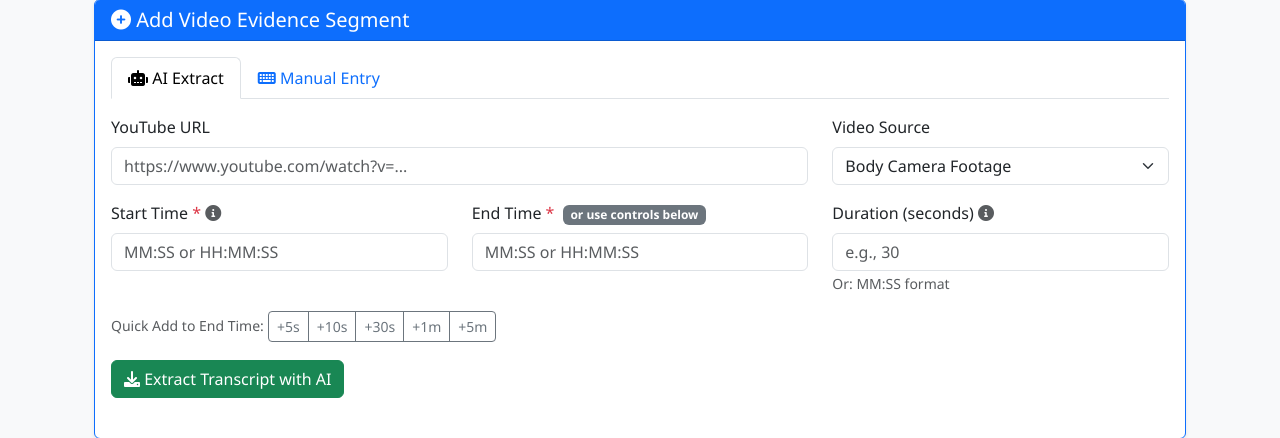
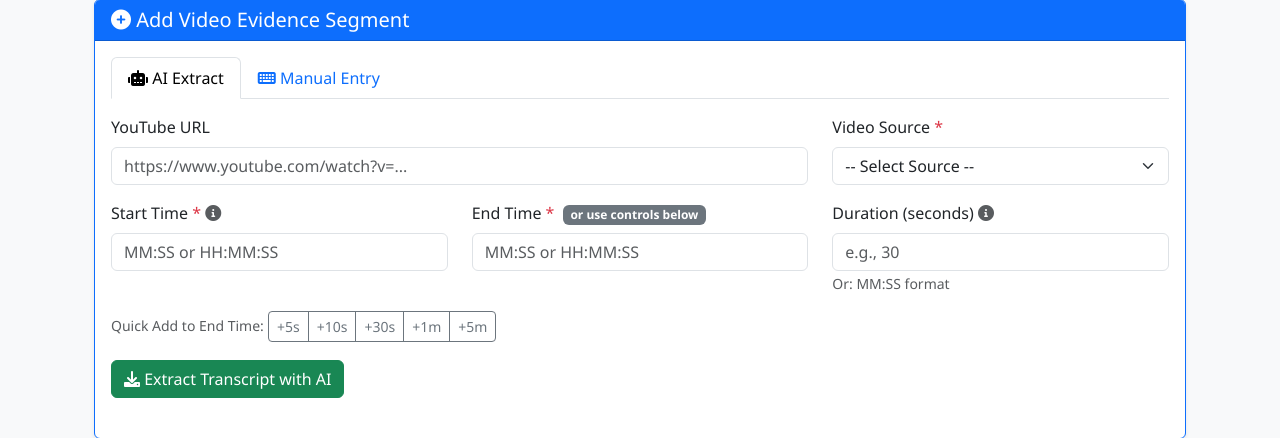
Before and after one commit to LaylaAddi/1983, a Django app: page /documents/1/evidence/ in a window 1280 px wide. Shown: the part 1046-1484 px from the top of the page. Run offline with Django 4.2, Linux system fonts and the light colour scheme; a user stored in the database is signed in; tables that the repository leaves empty hold one stand-in row (values such as "Sample post"); parts of the project's set-up code (start-up, migrations or seed data) failed here and were passed over; some libraries are stand-ins or nearby versions.

Commit message:
Add required video source selection with validation
Changes:
- Add blank "-- Select Source --" option as default to both dropdowns
- Add red asterisk (*) to indicate field is required
- Add validation in extractNewSegment() to check source is selected
- Add validation in addManualSegment() to check source is selected
- Show error message if user tries to submit without selecting source

Users must now consciously choose video source type before submitting, preventing accidental defaults.

🤖 Generated with [Claude Code](https://claude.com/claude-code)

Co-Authored-By: Claude <noreply@anthropic.com>

```diff
--- a/templates/documents/evidence_manager.html
+++ b/templates/documents/evidence_manager.html
@@ -196,8 +196,9 @@
                                     <input type="url" id="new-url" class="form-control" placeholder="https://www.youtube.com/watch?v=...">
                                 </div>
                                 <div class="col-md-4 mb-3">
-                                    <label class="form-label">Video Source</label>
+                                    <label class="form-label">Video Source <span class="text-danger">*</span></label>
                                     <select id="new-source-type" class="form-select">
+                                        <option value="">-- Select Source --</option>
                                         <option value="body_camera">Body Camera Footage</option>
                                         <option value="plaintiff_recorded">Plaintiff-Recorded Video</option>
                                         <option value="surveillance">Surveillance Camera</option>
@@ -269,8 +270,9 @@
                                     <input type="url" id="manual-url" class="form-control" placeholder="https://www.youtube.com/watch?v=...">
                                 </div>
                                 <div class="col-md-4 mb-3">
-                                    <label class="form-label">Video Source</label>
+                                    <label class="form-label">Video Source <span class="text-danger">*</span></label>
                                     <select id="manual-source-type" class="form-select">
+                                        <option value="">-- Select Source --</option>
                                         <option value="body_camera">Body Camera Footage</option>
                                         <option value="plaintiff_recorded">Plaintiff-Recorded Video</option>
                                         <option value="surveillance">Surveillance Camera</option>
@@ -687,6 +689,12 @@ async function extractNewSegment() {
         return;
     }
 
+    // Validate source type is selected
+    if (!sourceType) {
+        statusDiv.innerHTML = '<div class="alert alert-danger"><i class="fas fa-exclamation-triangle"></i> Please select a video source</div>';
+        return;
+    }
+
     if (!start || !end) {
         statusDiv.innerHTML = '<div class="alert alert-danger"><i class="fas fa-exclamation-triangle"></i> Both start and end times are required</div>';
         return;
@@ -835,6 +843,12 @@ function addManualSegment() {
     // Validation
     if (!url || !transcript) {
         statusDiv.innerHTML = '<div class="alert alert-danger">URL and transcript are required</div>';
+        return;
+    }
+
+    // Validate source type is selected
+    if (!sourceType) {
+        statusDiv.innerHTML = '<div class="alert alert-danger">Please select a video source</div>';
         return;
     }
 
```
